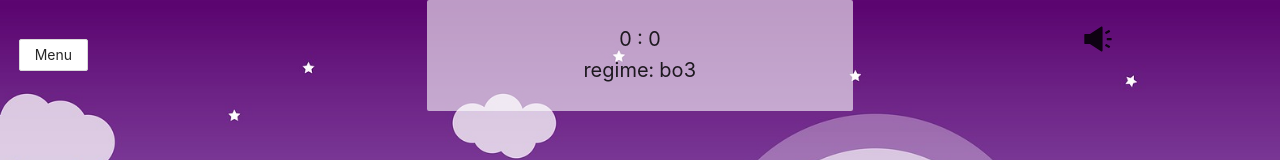
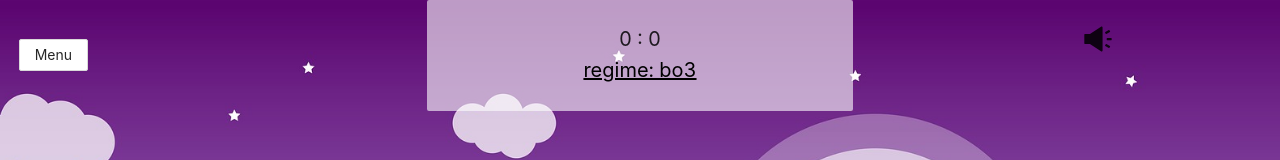
Before and after one commit to Velidoss/react-game, a React (Create React App) app in the folder react-game/: page /game in a window 1280 px wide. Shown: the top 160 px of the page. Built offline with nearby package versions, Linux system fonts and the light colour scheme.

Commit message:
feat: added language changing, tooltips for regimes

```diff
--- a/react-game/src/Context/GlobalContext/GlobalState.js
+++ b/react-game/src/Context/GlobalContext/GlobalState.js
@@ -1,8 +1,6 @@
 import GlobalContext from './GlobalContext';
 import { useState } from 'react';
 import bg_pink from '../../assets/images/bg_pink.jpg';
-import bg_green from '../../assets/images/bg_green.jpg';
-import bg_orange from '../../assets/images/bg_orange.jpg';
 
 const GlobalState = ({children}) => {
 
--- a/react-game/src/components/Menu/ResumeButton/ResumeButtonComponent.jsx
+++ b/react-game/src/components/Menu/ResumeButton/ResumeButtonComponent.jsx
@@ -5,7 +5,7 @@ import { clickSound } from './../../../sounds/sounds';
 import GameContext from './../../../Context/GameContext/GameContext';
 
 const ResumeButtonComponent = ({soundState}) => {
-  const {state: {gameActive}, state} = useContext(GameContext);
+  const {state: {gameActive}} = useContext(GameContext);
 
   const [show, toggleShow] = useState(false);
 
@@ -13,7 +13,6 @@ const ResumeButtonComponent = ({soundState}) => {
     toggleShow(gameActive)
   }, [gameActive]);
 
-  console.log(state)
   return show ? (
     <Button block>
       <NavLink
--- a/react-game/src/components/Score/ScoreComponent.jsx
+++ b/react-game/src/components/Score/ScoreComponent.jsx
@@ -1,9 +1,12 @@
 import React from 'react';
-import { Card } from 'antd';
+import { Card ,Tooltip, Typography} from 'antd';
+import gameConstants from './../../constants/gameConstants';
 
 const ScoreComponent = ({score, gameRegime}) => {
 
   const {player, enemy} = score;
+  const {gameRegimesDescriptions} = gameConstants;
+  const {Text, Link } = Typography;
 
   const style = {
     height: '100%',
@@ -15,8 +18,14 @@ const ScoreComponent = ({score, gameRegime}) => {
 
   return (
     <Card style={style} >
-      <span>{player} : {enemy}</span><br/>
-      <span>{`regime: ${gameRegime}`}</span>
+      <Text>{player} : {enemy}</Text><br/>
+        <Tooltip
+          placement="bottomRight"
+          title={gameRegimesDescriptions[gameRegime].description}
+          className={style.hoverText}
+        >
+        <Link style={{color: 'black'}}  underline>{`regime: ${gameRegime}`}</Link >
+      </Tooltip>
     </Card>
   )
 };
--- a/react-game/src/components/Settings/SettingsComponent.jsx
+++ b/react-game/src/components/Settings/SettingsComponent.jsx
@@ -15,7 +15,6 @@ const SettingsComponent = () => {
     toggleSoundState,
     languageState,
     toggleLanguageState,
-    backgroundState,
     toggleBackgroundState
   } = useContext(GlobalContext);
 
@@ -30,37 +29,37 @@ const SettingsComponent = () => {
         <ContainerHOC>
           <Descriptions
             layout="vertical"
-            title="Settings"
+            title={languageState === 'title' ? 'Settings' : 'Настройки'}
             style={{
               background: 'rgba(255,255,255, 0.5)',
               padding: '20px',
               borderRadius: '20px'
             }}
           >
-            <Descriptions.Item label="Audio">
+            <Descriptions.Item label={languageState === 'title' ? 'Audio' : 'Звук'}>
               <Switch
                 defaultChecked={soundState}
                 onChange={onChangeAudio}
               />
             </Descriptions.Item>
             <br/>
-            <Descriptions.Item label="Language">
+            <Descriptions.Item label={languageState === 'title' ? 'Language' : 'Язык'}>
               <Button
                 disabled={checkLangButtonDisabled(languageState, 'ruTitle')}
                 onClick={() => {
                 toggleLanguageState('ruTitle');
               }}>
-                Russian
+                {languageState === 'title' ? 'Russian' : 'Русский'}
               </Button>
               <Button
                 disabled={checkLangButtonDisabled(languageState, 'title')}
                 onClick={() => {
                 toggleLanguageState('title');
               }}>
-                English
+                {languageState === 'title' ? 'English' : 'Английский'}
               </Button>
             </Descriptions.Item>
-            <Descriptions.Item label="Background">
+            <Descriptions.Item label={languageState === 'title' ? 'Background' : 'Фон'} >
               <Space size={[12]}>
                 <Card
                   hoverable
@@ -68,7 +67,7 @@ const SettingsComponent = () => {
                   cover={<img alt="pink" src={bg_pink} style={{height: '100px'}}/>}
                   onClick={() => toggleBackgroundState(bg_pink)}
                 >
-                  <Meta title="Pink"/>
+                  <Meta title={languageState === 'title' ? 'Pink' : 'Фиолетовый'}/>
                 </Card>
                 <Card
                   hoverable
@@ -76,7 +75,7 @@ const SettingsComponent = () => {
                   cover={<img alt="green" src={bg_green} style={{height: '100px'}}/>}
                   onClick={() => toggleBackgroundState(bg_green)}
                 >
-                  <Meta title="Green"/>
+                  <Meta title={languageState === 'title' ? 'Green' : 'Зеленый'}/>
                 </Card>
                 <Card
                   hoverable
@@ -84,7 +83,7 @@ const SettingsComponent = () => {
                   cover={<img alt="orange" src={bg_orange} style={{height: '100px'}}/>}
                   onClick={() => toggleBackgroundState(bg_orange)}
                 >
-                  <Meta title="Orange"/>
+                  <Meta title={languageState === 'title' ? 'Orange' : 'Оранжевый'}/>
                 </Card>
               </Space>
             </Descriptions.Item>
--- a/react-game/src/constants/gameConstants.js
+++ b/react-game/src/constants/gameConstants.js
@@ -20,6 +20,17 @@ const gameConstants = {
   gameRegimes: [
     'bo3', 'bo5', 'domination',
   ],
+  gameRegimesDescriptions: {
+    bo3: {
+      description: 'Who gets 2 points - wins a game'
+    },
+    bo5: {
+      description: 'Who gets 3 points - wins a game'
+    },
+    domination: {
+      description: 'Who gets ahead of his enemy on 2 points - wins a game'
+    },
+  },
   gameStages: {
     choose: 'choose',
     fight: 'fight',
```
